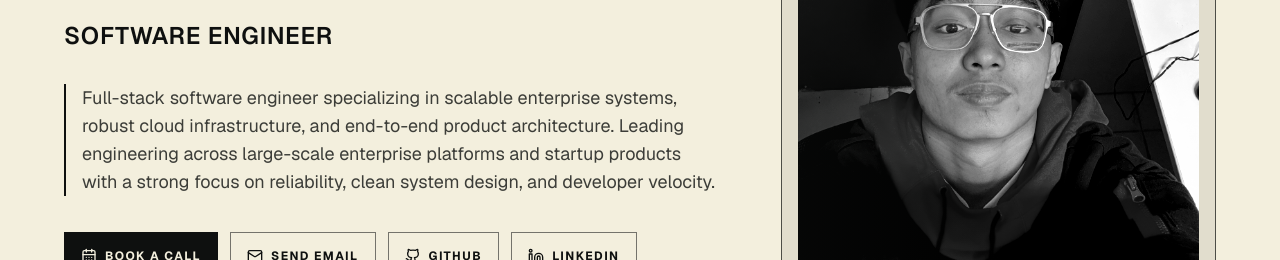
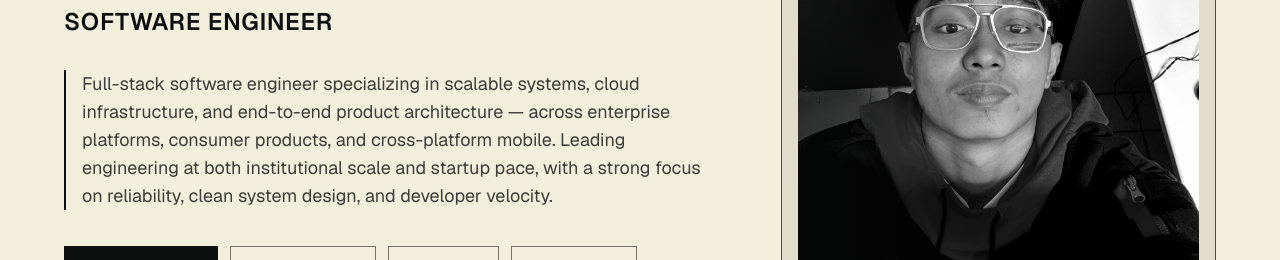
Before and after one commit to franze-calleja/franzecalleja, a Next.js app: page / in a window 1280 px wide. Shown: the part 351-611 px from the top of the page. Built offline with nearby package versions, Linux system fonts and the light colour scheme; no server answers.

Commit message:
feat: update portfolio descriptions for clarity and focus on diverse projects

```diff
--- a/app/layout.tsx
+++ b/app/layout.tsx
@@ -22,7 +22,7 @@ export const metadata: Metadata = {
     template: "%s | Franze William Calleja",
   },
   description:
-    "Full-stack software engineer specializing in scalable enterprise systems, robust cloud infrastructure, and end-to-end product architecture.",
+    "Full-stack software engineer specializing in scalable systems, cloud infrastructure, and product architecture across enterprise, consumer, and mobile products.",
   applicationName: "Franze William Calleja Portfolio",
   authors: [{ name: "Franze William Calleja", url: SITE_URL }],
   creator: "Franze William Calleja",
@@ -60,7 +60,7 @@ export const metadata: Metadata = {
     type: "website",
     title: "Franze William Calleja — Full-Stack Software Engineer",
     description:
-      "Full-stack software engineer specializing in scalable enterprise systems, robust cloud infrastructure, and end-to-end product architecture.",
+      "Full-stack software engineer specializing in scalable systems, cloud infrastructure, and product architecture across enterprise, consumer, and mobile products.",
     siteName: "Franze William Calleja",
     url: SITE_URL,
     images: [
@@ -78,7 +78,7 @@ export const metadata: Metadata = {
     card: "summary_large_image",
     title: "Franze William Calleja — Full-Stack Software Engineer",
     description:
-      "Full-stack software engineer specializing in scalable enterprise systems, robust cloud infrastructure, and end-to-end product architecture.",
+      "Full-stack software engineer specializing in scalable systems, cloud infrastructure, and product architecture across enterprise, consumer, and mobile products.",
     images: ["/og-image.png"],
     creator: "@franze_calleja",
   },
@@ -115,7 +115,7 @@ const jsonLd = {
       image: `${SITE_URL}/profile.png`,
       jobTitle: "Full-Stack Software Engineer",
       description:
-        "Full-stack software engineer specializing in scalable enterprise systems, robust cloud infrastructure, and end-to-end product architecture.",
+        "Full-stack software engineer specializing in scalable systems, cloud infrastructure, and product architecture across enterprise, consumer, and mobile products.",
       alumniOf: {
         "@type": "EducationalOrganization",
         name: "Manuel S. Enverga University Foundation - Candelaria Inc.",
--- a/app/manifest.ts
+++ b/app/manifest.ts
@@ -5,7 +5,7 @@ export default function manifest(): MetadataRoute.Manifest {
     name: "Franze William Calleja — Full-Stack Software Engineer",
     short_name: "Franze Calleja",
     description:
-      "Personal portfolio of Franze William Calleja featuring enterprise software architecture, full-stack systems, projects, and technical skills.",
+      "Personal portfolio of Franze William Calleja featuring full-stack systems, cloud architecture, mobile and web projects, and technical skills.",
     start_url: "/",
     display: "standalone",
     background_color: "#f3efdd",
--- a/app/profile-data.json
+++ b/app/profile-data.json
@@ -27,7 +27,7 @@
     "eyebrow": "About",
     "title": "Full-stack software engineer focused on production-ready systems and scalable architecture.",
     "body": [
-      "Full-stack software engineer specializing in scalable enterprise systems, robust cloud infrastructure, and end-to-end product architecture. Leading engineering across large-scale enterprise platforms and startup products with a strong focus on reliability, clean system design, and developer velocity.",
+      "Full-stack software engineer specializing in scalable systems, cloud infrastructure, and end-to-end product architecture — across enterprise platforms, consumer products, and cross-platform mobile. Leading engineering at both institutional scale and startup pace, with a strong focus on reliability, clean system design, and developer velocity.",
       "I currently work as Lead Fullstack Software Engineer at Manuel S. Enverga University Foundation - Candelaria Inc., leading mission-critical enterprise software infrastructures and production systems. I also direct cloud architecture and cross-platform mobile development at R-A-Ones Corporation, and lead a freelance group delivering software solutions for clients worldwide.",
       "Recently, I’ve been heavily invested in agentic AI workflows, developer harnesses, and autonomous coding tools—leveraging Claude Code and Codex to accelerate software architecture and delivery.",
       "Outside of software engineering, I am a passionate PS5 gamer (playing NBA 2K, Red Dead Redemption 2, and Cult of the Lamb) and a die-hard basketball fan who loyally follows LeBron James (the undisputed GOAT)."
```
